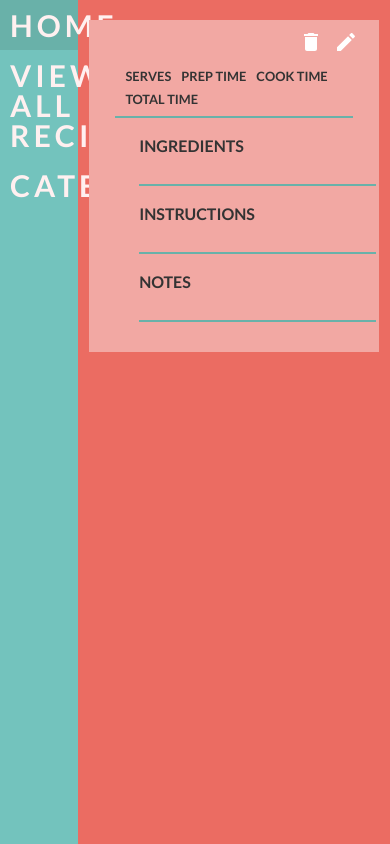
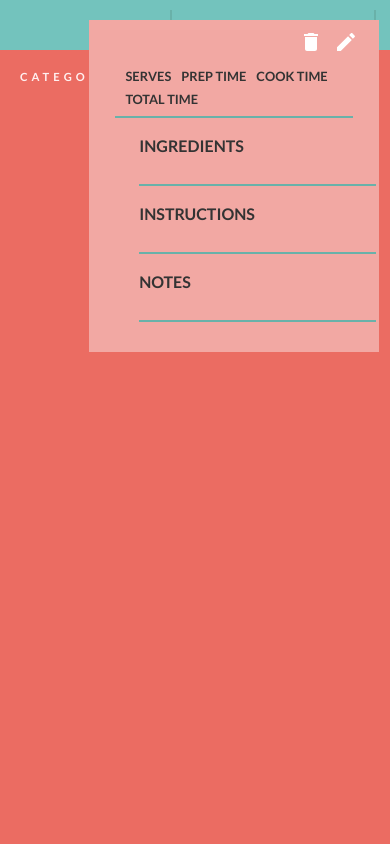
Before and after one commit to nikkieverett/final-project, a React (Create React App) app in the folder client/: page /recipes/1 in a window 390 px wide. Built offline with nearby package versions, Linux system fonts and the light colour scheme; no server answers.

Commit message:
responsive

```diff
--- a/client/src/components/ListCreator.js
+++ b/client/src/components/ListCreator.js
@@ -13,10 +13,6 @@ class ListCreator extends React.Component {
           <h2>Category: {recipe.category}</h2>
           <h2>Difficulty: {recipe.ease}</h2>
           <h2>Total Time: {recipe.totalTime}</h2>
-          <div className="buttons">
-            <div onClick={() => this.handleFave()}
-              className="not-favorite"></div>
-          </div>
         </div>
       )
     });
--- a/client/src/components/NavMenu.js
+++ b/client/src/components/NavMenu.js
@@ -28,8 +28,8 @@ class NavMenu extends React.Component {
     return(
       <div >
         <ul className="nav-menu">
-          <li className="link"><Link to="/">Home</Link></li>
-          <li className="link" onClick={() => this.viewAll()}>View All Recipes</li>
+          <li className="link" id="home"><Link to="/">Home</Link></li>
+          <li className="link" id="view-all" onClick={() => this.viewAll()}>View All Recipes</li>
           <li className="link" onClick={() => this.dropDownCategories()}>Categories</li>
           <ul className={showHide}>
             <Categories className="sub-cat" />
--- a/client/src/index.css
+++ b/client/src/index.css
@@ -61,13 +61,21 @@ table {
 
 /* line 3, src/scss/_pageHeader.scss */
 /* line 56, src/index.css */
-.list-search {
+.page-header {
+  position: relative;
+  width: 80%;
+  padding: 10px;
+  margin: 0 auto; }
+
+/* line 9, src/scss/_pageHeader.scss */
+/* line 62, src/index.css */
+.page-header .list-search {
   display: inline-block;
-  margin: 20px 0 20px 100px; }
+  margin: 20px 0; }
 
-/* line 6, src/scss/_pageHeader.scss */
-/* line 60, src/index.css */
-.list-search input {
+/* line 12, src/scss/_pageHeader.scss */
+/* line 66, src/index.css */
+.page-header .list-search input {
   width: 200px;
   height: 30px;
   border: none;
@@ -76,14 +84,14 @@ table {
   color: #333333;
   padding-left: 20px; }
 
-/* line 15, src/scss/_pageHeader.scss */
-/* line 69, src/index.css */
-.list-search input:focus {
+/* line 21, src/scss/_pageHeader.scss */
+/* line 75, src/index.css */
+.page-header .list-search input:focus {
   border: none; }
 
-/* line 19, src/scss/_pageHeader.scss */
-/* line 73, src/index.css */
-.categoryName {
+/* line 25, src/scss/_pageHeader.scss */
+/* line 78, src/index.css */
+.page-header .categoryName {
   display: inline-block;
   margin-left: 20px;
   padding: 10px;
@@ -91,9 +99,9 @@ table {
   font-size: 1.5em;
   text-transform: uppercase; }
 
-/* line 27, src/scss/_pageHeader.scss */
-/* line 82, src/index.css */
-.add {
+/* line 33, src/scss/_pageHeader.scss */
+/* line 86, src/index.css */
+.page-header .add {
   width: 50px;
   height: 50px;
   border-radius: 100px;
@@ -103,40 +111,62 @@ table {
   font-size: 30px;
   position: absolute;
   top: 20px;
-  right: 70px;
+  right: 0;
   overflow: hidden;
   color: #fff0f0;
-  transition: all ease 1s; }
+  transition: ease 1s; }
 
-/* line 41, src/scss/_pageHeader.scss */
-/* line 97, src/index.css */
-.add span {
+/* line 47, src/scss/_pageHeader.scss */
+/* line 101, src/index.css */
+.page-header .add span {
   display: none; }
 
-/* line 44, src/scss/_pageHeader.scss */
-/* line 100, src/index.css */
-.add a {
+/* line 50, src/scss/_pageHeader.scss */
+/* line 104, src/index.css */
+.page-header .add a {
   color: #fff0f0;
   text-decoration: none; }
 
-/* line 49, src/scss/_pageHeader.scss */
-/* line 105, src/index.css */
-.add:hover {
+/* line 55, src/scss/_pageHeader.scss */
+/* line 108, src/index.css */
+.page-header .add:hover {
   width: 200px; }
 
-/* line 50, src/scss/_pageHeader.scss */
-/* line 108, src/index.css */
-.add:hover span {
+/* line 56, src/scss/_pageHeader.scss */
+/* line 111, src/index.css */
+.page-header .add:hover span {
   display: inline; }
 
+@media (max-width: 1020px) {
+  /* line 64, src/scss/_pageHeader.scss */
+  /* line 116, src/index.css */
+  .list-search {
+    margin-left: 50px; }
+  /* line 67, src/scss/_pageHeader.scss */
+  /* line 119, src/index.css */
+  .categoryName {
+    display: block;
+    margin-left: 50px; } }
+
+@media (max-width: 800px) {
+  /* line 73, src/scss/_pageHeader.scss */
+  /* line 125, src/index.css */
+  .page-header {
+    margin-top: 50px;
+    width: 80%; }
+  /* line 77, src/scss/_pageHeader.scss */
+  /* line 129, src/index.css */
+  .add {
+    top: 60px; } }
+
 /* line 3, src/scss/_home.scss */
-/* line 112, src/index.css */
+/* line 133, src/index.css */
 .home-container {
-  width: 960px;
+  width: 80%;
   margin: 0 auto; }
 
 /* line 9, src/scss/_home.scss */
-/* line 117, src/index.css */
+/* line 138, src/index.css */
 .add-button {
   width: 50px;
   height: 50px;
@@ -152,33 +182,33 @@ table {
   right: 30px; }
 
 /* line 22, src/scss/_home.scss */
-/* line 131, src/index.css */
+/* line 152, src/index.css */
 .add-button span {
   display: none; }
 
 /* line 25, src/scss/_home.scss */
-/* line 134, src/index.css */
+/* line 155, src/index.css */
 .add-button a {
   color: #fff0f0;
   text-decoration: none; }
 
 /* line 30, src/scss/_home.scss */
-/* line 139, src/index.css */
+/* line 160, src/index.css */
 .add-button {
   top: 10px; }
 
 /* line 33, src/scss/_home.scss */
-/* line 143, src/index.css */
+/* line 164, src/index.css */
 .add-button:hover {
   width: 200px; }
 
 /* line 34, src/scss/_home.scss */
-/* line 146, src/index.css */
+/* line 167, src/index.css */
 .add-button:hover span {
   display: inline; }
 
 /* line 40, src/scss/_home.scss */
-/* line 150, src/index.css */
+/* line 171, src/index.css */
 .main-header {
   font-size: 3em;
   margin-top: 150px;
@@ -186,7 +216,7 @@ table {
   color: #fff0f0; }
 
 /* line 47, src/scss/_home.scss */
-/* line 157, src/index.css */
+/* line 178, src/index.css */
 .home-search input {
   display: block;
   margin: 20px auto;
@@ -201,18 +231,18 @@ table {
   transition: all ease 1s; }
 
 /* line 60, src/scss/_home.scss */
-/* line 171, src/index.css */
+/* line 192, src/index.css */
 .home-search input:focus {
   outline: none;
   width: 300px; }
 
 /* line 64, src/scss/_home.scss */
-/* line 176, src/index.css */
+/* line 197, src/index.css */
 .home-search input::placeholder {
   color: #b2473f; }
 
 /* line 68, src/scss/_home.scss */
-/* line 180, src/index.css */
+/* line 201, src/index.css */
 .category, .view-all {
   background-color: #73c3bd;
   color: #fff0f0;
@@ -226,14 +256,14 @@ table {
   transition: all 0.3s ease; }
 
 /* line 80, src/scss/_home.scss */
-/* line 193, src/index.css */
+/* line 214, src/index.css */
 .category {
   height: 100px;
   line-height: 100px;
   float: left; }
 
 /* line 85, src/scss/_home.scss */
-/* line 199, src/index.css */
+/* line 220, src/index.css */
 .view-all {
   background-color: #b2473f;
   height: 50px;
@@ -243,17 +273,29 @@ table {
   margin: 0 auto; }
 
 /* line 93, src/scss/_home.scss */
-/* line 208, src/index.css */
+/* line 229, src/index.css */
 .view-all:hover {
   border: #fff0f0 2px solid; }
 
 /* line 96, src/scss/_home.scss */
-/* line 212, src/index.css */
+/* line 233, src/index.css */
 .category:hover {
   background-color: #69b1a9; }
 
+@media (max-width: 960px) {
+  /* line 100, src/scss/_home.scss */
+  /* line 238, src/index.css */
+  .category {
+    width: 97%; } }
+
+@media (max-width: 490px) {
+  /* line 105, src/scss/_home.scss */
+  /* line 243, src/index.css */
+  .view-all {
+    font-size: 1em; } }
+
 /* line 3, src/scss/_navMenu.scss */
-/* line 216, src/index.css */
+/* line 247, src/index.css */
 .nav-menu {
   color: #fff0f0;
   height: 100%;
@@ -262,58 +304,104 @@ table {
   position: fixed;
   left: 0;
   top: 0;
-  background-color: #73c3bd;
-  transition: all ease .5s; }
+  background-color: #73c3bd; }
 
-/* line 13, src/scss/_navMenu.scss */
-/* line 227, src/index.css */
+/* line 12, src/scss/_navMenu.scss */
+/* line 257, src/index.css */
 .nav-menu .link {
   color: #fff0f0;
-  font-size: 30px;
+  font-size: 2em;
   letter-spacing: 4px;
   text-transform: uppercase;
   font-weight: bold;
   padding: 10px;
-  transition: all ease 1s; }
+  transition: ease 1s; }
 
-/* line 21, src/scss/_navMenu.scss */
-/* line 236, src/index.css */
+/* line 20, src/scss/_navMenu.scss */
+/* line 266, src/index.css */
 .nav-menu .link a {
   text-decoration: none;
   color: #fff0f0; }
 
-/* line 27, src/scss/_navMenu.scss */
-/* line 241, src/index.css */
+/* line 26, src/scss/_navMenu.scss */
+/* line 271, src/index.css */
 .link:hover {
   background-color: #69b1a9; }
 
-/* line 30, src/scss/_navMenu.scss */
-/* line 245, src/index.css */
+/* line 29, src/scss/_navMenu.scss */
+/* line 275, src/index.css */
 .sub-menu-hide {
   display: none; }
 
-/* line 33, src/scss/_navMenu.scss */
-/* line 249, src/index.css */
+/* line 32, src/scss/_navMenu.scss */
+/* line 279, src/index.css */
 .sub-menu-visible {
   display: inline-block;
   margin-left: 10px; }
 
-/* line 36, src/scss/_navMenu.scss */
-/* line 253, src/index.css */
+/* line 35, src/scss/_navMenu.scss */
+/* line 283, src/index.css */
 .sub-menu-visible .sub-cat {
   padding: 5px;
   font-size: 20px;
   text-transform: lowercase;
   color: #333333;
-  transition: all ease 1s; }
+  transition: ease 1s; }
 
-/* line 43, src/scss/_navMenu.scss */
-/* line 260, src/index.css */
+/* line 42, src/scss/_navMenu.scss */
+/* line 290, src/index.css */
 .sub-menu-visible .sub-cat:hover {
   color: #eb6c62; }
 
+@media (max-width: 1250px) {
+  /* line 47, src/scss/_navMenu.scss */
+  /* line 295, src/index.css */
+  .nav-menu .link {
+    font-size: 1.5em; } }
+
+@media (max-width: 1020px) {
+  /* line 52, src/scss/_navMenu.scss */
+  /* line 300, src/index.css */
+  .nav-menu .link {
+    font-size: 1em; } }
+
+@media (max-width: 800px) {
+  /* line 57, src/scss/_navMenu.scss */
+  /* line 305, src/index.css */
+  .nav-menu {
+    right: 0;
+    height: 50px;
+    width: 100%; }
+  /* line 61, src/scss/_navMenu.scss */
+  /* line 310, src/index.css */
+  .nav-menu .link {
+    float: left;
+    margin: 10px; }
+  /* line 65, src/scss/_navMenu.scss */
+  /* line 314, src/index.css */
+  .nav-menu #home {
+    margin-left: 100px; }
+  /* line 68, src/scss/_navMenu.scss */
+  /* line 317, src/index.css */
+  .nav-menu #home, .nav-menu #view-all {
+    border-right: 2px solid #69b1a9; }
+  /* line 71, src/scss/_navMenu.scss */
+  /* line 320, src/index.css */
+  .nav-menu .sub-menu-visible {
+    position: absolute;
+    background-color: #69b1a9;
+    padding: 20px;
+    top: 10;
+    right: 150px; } }
+
+@media (max-width: 643px) {
+  /* line 82, src/scss/_navMenu.scss */
+  /* line 329, src/index.css */
+  .nav-menu .link {
+    font-size: .7em; } }
+
 /* line 3, src/scss/_recipes.scss */
-/* line 264, src/index.css */
+/* line 333, src/index.css */
 .list-container {
   width: 80%;
   margin: 0 auto;
@@ -322,51 +410,51 @@ table {
   top: 0; }
 
 /* line 10, src/scss/_recipes.scss */
-/* line 272, src/index.css */
+/* line 341, src/index.css */
 .recipes {
   overflow: none; }
 
-/* line 12, src/scss/_recipes.scss */
-/* line 275, src/index.css */
+/* line 13, src/scss/_recipes.scss */
+/* line 344, src/index.css */
 .recipes .list-items {
   background-color: #f2a8a3;
   color: #fff0f0;
   height: 100%;
   margin: 10px 20px 10px 100px;
-  width: 840px;
+  width: 80%;
   text-transform: lowercase;
-  padding: 10px;
-  position: relative; }
+  position: relative;
+  padding: 10px; }
 
-/* line 21, src/scss/_recipes.scss */
-/* line 285, src/index.css */
+/* line 23, src/scss/_recipes.scss */
+/* line 354, src/index.css */
 .recipes .list-items h1 {
   font-size: 3em;
   padding-bottom: 10px;
   display: inline-block; }
 
-/* line 26, src/scss/_recipes.scss */
-/* line 290, src/index.css */
+/* line 28, src/scss/_recipes.scss */
+/* line 359, src/index.css */
 .recipes .list-items h2 {
   font-size: 1em;
   text-transform: uppercase;
   color: #b2473f; }
 
-/* line 31, src/scss/_recipes.scss */
-/* line 295, src/index.css */
+/* line 33, src/scss/_recipes.scss */
+/* line 364, src/index.css */
 .recipes .list-items h1:hover {
   color: #333333; }
 
-/* line 35, src/scss/_recipes.scss */
-/* line 298, src/index.css */
+/* line 38, src/scss/_recipes.scss */
+/* line 367, src/index.css */
 .recipes .buttons {
   right: 10px;
   top: 10px;
   overflow: auto;
   position: absolute; }
 
-/* line 41, src/scss/_recipes.scss */
-/* line 304, src/index.css */
+/* line 44, src/scss/_recipes.scss */
+/* line 373, src/index.css */
 .recipes .buttons .favorite, .recipes .buttons .not-favorite {
   background-repeat: none;
   width: 25px;
@@ -376,18 +464,34 @@ table {
   border-radius: 5px;
   border: 1px solid #69b1a9; }
 
-/* line 50, src/scss/_recipes.scss */
-/* line 313, src/index.css */
+/* line 53, src/scss/_recipes.scss */
+/* line 382, src/index.css */
 .recipes .buttons .favorite {
   background-image: url(../public/ic_star_white_24px.svg); }
 
-/* line 53, src/scss/_recipes.scss */
-/* line 316, src/index.css */
+/* line 56, src/scss/_recipes.scss */
+/* line 385, src/index.css */
 .recipes .buttons .not-favorite {
   background-image: url(../public/ic_star_border_white_24px.svg); }
 
+@media (max-width: 1020px) {
+  /* line 63, src/scss/_recipes.scss */
+  /* line 390, src/index.css */
+  .recipes .list-items {
+    margin-left: 50px; } }
+
+@media (max-width: 800px) {
+  /* line 68, src/scss/_recipes.scss */
+  /* line 395, src/index.css */
+  .list-container {
+    left: 0; }
+  /* line 72, src/scss/_recipes.scss */
+  /* line 398, src/index.css */
+  .recipes .list-items h1 {
+    font-size: 2em; } }
+
 /* line 4, src/scss/_form.scss */
-/* line 320, src/index.css */
+/* line 402, src/index.css */
 .recipe-form {
   width: 76%;
   position: absolute;
@@ -396,7 +500,7 @@ table {
   padding: 2%; }
 
 /* line 11, src/scss/_form.scss */
-/* line 328, src/index.css */
+/* line 410, src/index.css */
 .input {
   display: inline-block;
   border: none;
@@ -408,76 +512,76 @@ table {
   text-transform: lowercase; }
 
 /* line 21, src/scss/_form.scss */
-/* line 339, src/index.css */
+/* line 421, src/index.css */
 .left-entry, .right-entry {
   float: left;
   margin: 2%; }
 
 /* line 24, src/scss/_form.scss */
-/* line 343, src/index.css */
+/* line 425, src/index.css */
 .left-entry input, .right-entry input {
   height: 30px;
   margin: 10px;
   font-size: 18px; }
 
 /* line 29, src/scss/_form.scss */
-/* line 348, src/index.css */
+/* line 430, src/index.css */
 .left-entry input:focus, .right-entry input:focus {
   outline: none; }
 
 /* line 33, src/scss/_form.scss */
-/* line 352, src/index.css */
+/* line 434, src/index.css */
 .left-entry {
   width: 68%; }
 
 /* line 35, src/scss/_form.scss */
-/* line 355, src/index.css */
+/* line 437, src/index.css */
 .left-entry #name, .left-entry #link {
   width: 100%; }
 
 /* line 38, src/scss/_form.scss */
-/* line 358, src/index.css */
+/* line 440, src/index.css */
 .left-entry #prep, .left-entry #cook, .left-entry #total {
   font-size: 12px;
   float: left;
   width: 10.333%; }
 
 /* line 43, src/scss/_form.scss */
-/* line 363, src/index.css */
+/* line 445, src/index.css */
 .left-entry #servings {
   font-size: 12px;
   clear: both; }
 
 /* line 48, src/scss/_form.scss */
-/* line 368, src/index.css */
+/* line 450, src/index.css */
 .right-entry {
   width: 20%; }
 
 /* line 50, src/scss/_form.scss */
-/* line 371, src/index.css */
+/* line 453, src/index.css */
 .right-entry .input {
   margin-top: 10px;
   margin-bottom: 10px; }
 
 /* line 54, src/scss/_form.scss */
-/* line 375, src/index.css */
+/* line 457, src/index.css */
 .right-entry #category {
   width: 100%; }
 
 /* line 57, src/scss/_form.scss */
-/* line 378, src/index.css */
+/* line 460, src/index.css */
 .right-entry #tried, .right-entry #rating, .right-entry #difficulty {
   display: block; }
 
 /* line 61, src/scss/_form.scss */
-/* line 382, src/index.css */
+/* line 464, src/index.css */
 .main-entry, .sub-entry {
   margin: 0 auto;
   width: 95%;
   clear: both; }
 
 /* line 66, src/scss/_form.scss */
-/* line 387, src/index.css */
+/* line 469, src/index.css */
 .main-entry textarea, .sub-entry textarea {
   width: 95%;
   background-color: #f2a8a3;
@@ -487,13 +591,13 @@ table {
   padding: 10px; }
 
 /* line 74, src/scss/_form.scss */
-/* line 395, src/index.css */
+/* line 477, src/index.css */
 .main-entry h1, .sub-entry h1 {
   margin-bottom: 10px;
   color: #b2473f; }
 
 /* line 79, src/scss/_form.scss */
-/* line 400, src/index.css */
+/* line 482, src/index.css */
 .submit, .cancel {
   display: inline-block;
   background-color: #b2473f;
@@ -504,17 +608,17 @@ table {
   margin-top: 20px; }
 
 /* line 89, src/scss/_form.scss */
-/* line 410, src/index.css */
+/* line 492, src/index.css */
 .submit {
   margin-left: 40px; }
 
 /* line 93, src/scss/_form.scss */
-/* line 414, src/index.css */
+/* line 496, src/index.css */
 .cancel {
   margin-left: 20px; }
 
 /* line 1, src/scss/_recipeCard.scss */
-/* line 418, src/index.css */
+/* line 500, src/index.css */
 .right-side {
   width: 80%;
   margin: 0 auto;
@@ -523,7 +627,7 @@ table {
   right: 0; }
 
 /* line 8, src/scss/_recipeCard.scss */
-/* line 426, src/index.css */
+/* line 508, src/index.css */
 .recipe-card {
   width: 80%;
   margin: 20px auto;
@@ -534,7 +638,7 @@ table {
   padding: 20px; }
 
 /* line 17, src/scss/_recipeCard.scss */
-/* line 435, src/index.css */
+/* line 517, src/index.css */
 .recipe-card .buttons {
   right: 10px;
   top: 10px;
@@ -543,7 +647,7 @@ table {
   transition: ease all 3s; }
 
 /* line 23, src/scss/_recipeCard.scss */
-/* line 442, src/index.css */
+/* line 524, src/index.css */
 .recipe-card .buttons .delete, .recipe-card .buttons .edit {
   background-repeat: none;
   width: 25px;
@@ -552,30 +656,30 @@ table {
   float: left; }
 
 /* line 30, src/scss/_recipeCard.scss */
-/* line 449, src/index.css */
+/* line 531, src/index.css */
 .recipe-card .buttons .delete {
   background-image: url(../public/ic_delete_white_24px.svg);
   margin-right: 10px; }
 
 /* line 34, src/scss/_recipeCard.scss */
-/* line 453, src/index.css */
+/* line 535, src/index.css */
 .recipe-card .buttons .edit {
   background-image: url(../public/ic_edit_white_24px.svg);
   margin-right: 10px; }
 
 /* line 38, src/scss/_recipeCard.scss */
-/* line 457, src/index.css */
+/* line 539, src/index.css */
 .recipe-card .buttons .line-break {
   outline: red 2px solid; }
 
 /* line 43, src/scss/_recipeCard.scss */
-/* line 460, src/index.css */
+/* line 542, src/index.css */
 .recipe-card h1 {
   font-size: 2em;
   margin: 30px; }
 
 /* line 47, src/scss/_recipeCard.scss */
-/* line 464, src/index.css */
+/* line 546, src/index.css */
 .recipe-card .details {
   border-bottom: 2px solid #69b1a9;
   overflow: auto;
@@ -584,7 +688,7 @@ table {
   text-transform: lowercase; }
 
 /* line 53, src/scss/_recipeCard.scss */
-/* line 471, src/index.css */
+/* line 553, src/index.css */
 .recipe-card .details .detail {
   float: left;
   margin-left: 10px;
@@ -592,13 +696,13 @@ table {
   font-size: .8em; }
 
 /* line 58, src/scss/_recipeCard.scss */
-/* line 477, src/index.css */
+/* line 559, src/index.css */
 .recipe-card .details .detail span {
   text-transform: uppercase;
   font-weight: bold; }
 
 /* line 64, src/scss/_recipeCard.scss */
-/* line 481, src/index.css */
+/* line 563, src/index.css */
 .recipe-card h2 {
   font-size: 1em;
   text-transform: uppercase;
@@ -608,7 +712,7 @@ table {
   margin-bottom: 10px; }
 
 /* line 72, src/scss/_recipeCard.scss */
-/* line 489, src/index.css */
+/* line 571, src/index.css */
 .recipe-card p {
   border-bottom: 2px solid #69b1a9;
   width: 95%;
@@ -620,7 +724,7 @@ table {
   padding-bottom: 20px; }
 
 /* line 10, src/index.scss */
-/* line 500, src/index.css */
+/* line 582, src/index.css */
 body {
   margin: 0;
   padding: 0;
--- a/client/src/scss/_navMenu.scss
+++ b/client/src/scss/_navMenu.scss
@@ -9,15 +9,14 @@
   left: 0;
   top: 0;
   background-color: $secondary-color;
-  transition: all ease .5s;
   .link {
     color: $primary-font-color;
-    font-size: 30px;
+    font-size: 2em;
     letter-spacing: 4px;
     text-transform: uppercase;
     font-weight: bold;
     padding: 10px;
-    transition: all ease 1s;
+    transition: ease 1s;
     a {
       text-decoration: none;
       color: $primary-font-color;
@@ -38,9 +37,50 @@
     font-size: 20px;
     text-transform: lowercase;
     color: $focus-font-color;
-    transition: all ease 1s;
+    transition: ease 1s;
   }
   .sub-cat:hover {
     color: $primary-color;
   }
 }
+@media (max-width: 1250px){
+  .nav-menu .link{
+    font-size: 1.5em;
+  }
+}
+@media (max-width: 1020px){
+  .nav-menu .link{
+    font-size: 1em;
+  }
+}
+@media (max-width: 800px){
+  .nav-menu{
+    right: 0;
+    height: 50px;
+    width: 100%;
+    .link{
+      float: left;
+      margin: 10px;
+    }
+    #home{
+      margin-left: 100px;
+    }
+    #home, #view-all{
+      border-right: 2px solid $tertiary-color2;
+    }
+    .sub-menu-visible{
+      position: absolute;
+      background-color: $tertiary-color2;
+      padding: 20px;
+      top: 10;
+      right: 150px;
+    }
+  }
+}
+@media(max-width: 643px){
+  .nav-menu{
+    .link{
+      font-size: .7em;
+    }
+  }
+}
```
Also changed, not shown: client/src/scss/_home.scss (+11 -1 lines), client/src/scss/_pageHeader.scss (+29 -3 lines), client/src/scss/_recipes.scss (+22 -3 lines).
